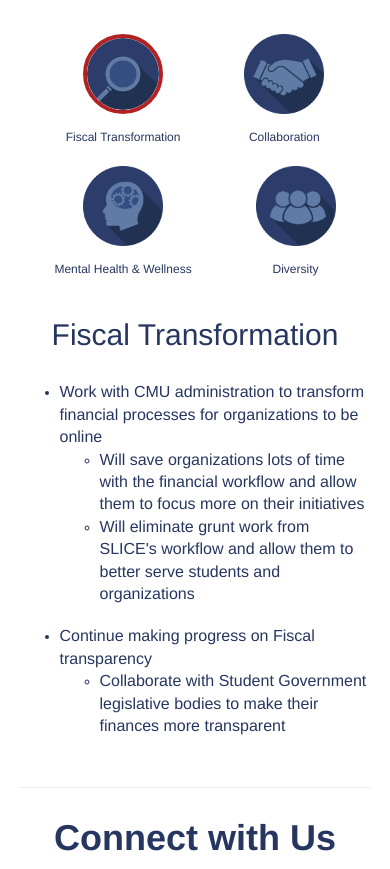
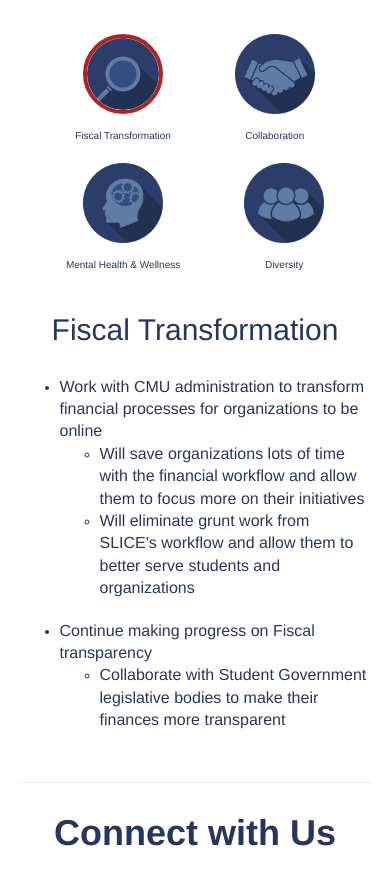
Before and after one commit to shouvikmani/Neal-Pulkita-Campaign-Website, a plain HTML site: page index.html in a window 390 px wide. Shown: the part 2620-3489 px from the top of the page. Drawn offline with Linux system fonts and the light colour scheme.

```diff
--- a/css/index.css
+++ b/css/index.css
@@ -99,7 +99,7 @@ body {
             width: 80px;
             margin-bottom: 15px; }
         #promise #promise-images-block .promise-images p {
-            font-size: 12px; }
+            font-size: 10px; }
     #promise .promise-block {
         display: none;
     }
```
